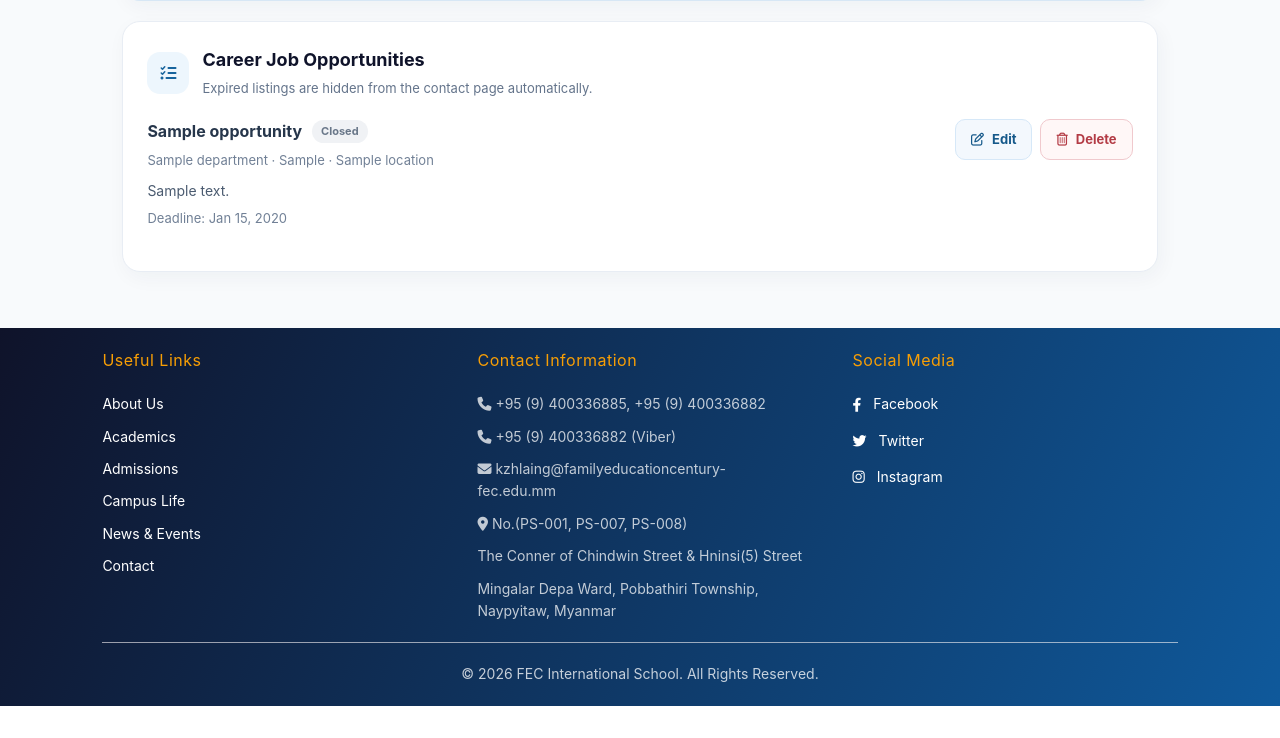
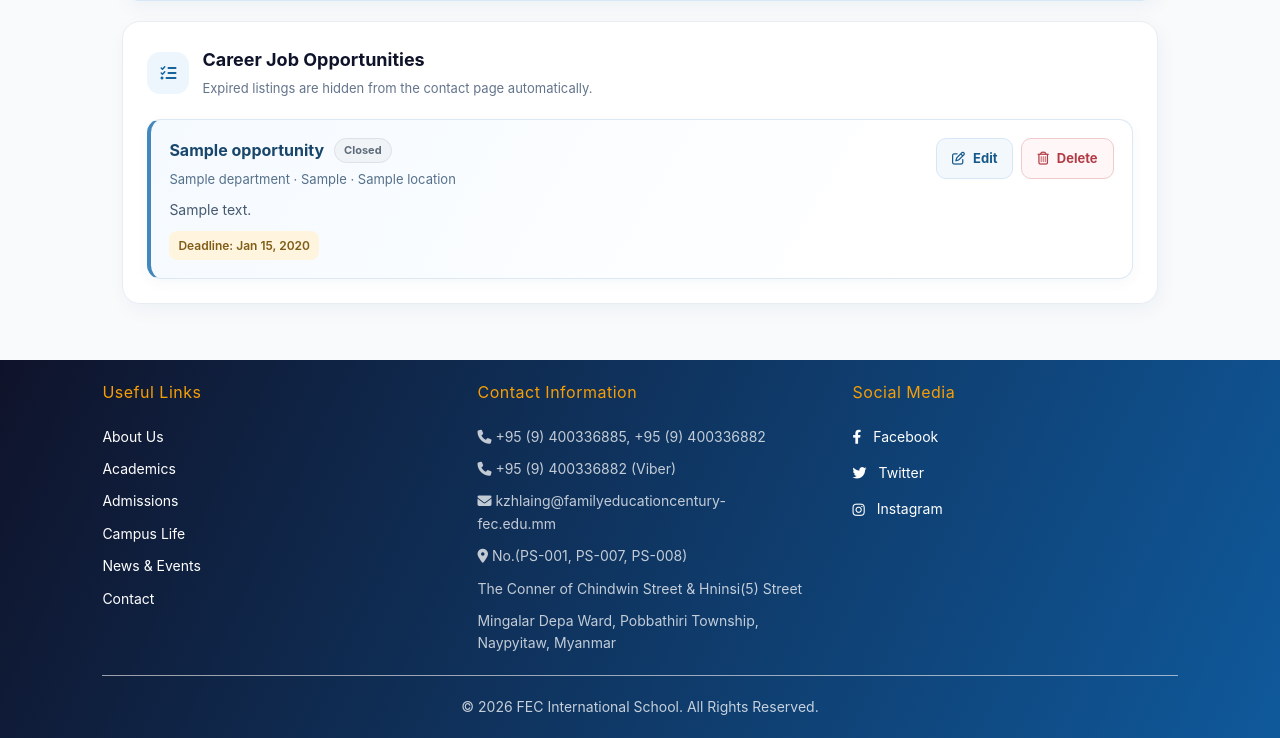
Before and after one commit to SwanHtet1117/FEC-School, a Laravel app: template resources/views/admin/career-opportunities.blade.php in a window 1280 px wide. Shown: the part 957-1695 px from the top of the page. Before the commit the page ends 1663 px from the top, so only its background shows below. Run offline with Laravel 12, Linux system fonts and the light colour scheme; the template is opened without the code that fills it: most values are stand-ins (such as "Sample title", 1, 10 or a date in 2020).

Commit message:
Edit the styles of job opportunity posts

```diff
--- a/public/css/admin-career-management.css
+++ b/public/css/admin-career-management.css
@@ -257,6 +257,7 @@
 
 .career-opportunity-list {
     display: grid;
+    gap: 12px;
 }
 
 .career-opportunity-item {
@@ -264,13 +265,20 @@
     align-items: flex-start;
     justify-content: space-between;
     gap: 20px;
-    padding: 18px 0;
-    border-top: 1px solid #18047b;
+    padding: 18px;
+    border: 1px solid #dce8f4;
+    border-left: 4px solid #4388bd;
+    border-radius: 14px;
+    background: linear-gradient(120deg, #f5faff 0%, #fff 78%);
+    box-shadow: 0 4px 14px rgba(31, 74, 112, .045);
+    transition: border-color .18s ease, box-shadow .18s ease, background .18s ease;
 }
 
-.career-opportunity-item:first-child {
-    padding-top: 0;
-    border-top: 0;
+.career-opportunity-item:hover {
+    border-color: #b8d3eb;
+    border-left-color: #2778b5;
+    background: linear-gradient(120deg, #eff7ff 0%, #fff 78%);
+    box-shadow: 0 8px 20px rgba(31, 74, 112, .09);
 }
 
 .career-opportunity-copy {
@@ -286,39 +294,54 @@
 
 .career-opportunity-title h3 {
     margin: 0;
-    color: #26364b;
+    color: #19466b;
     font-size: 16px;
 }
 
 .career-opportunity-status {
+    display: inline-flex;
+    align-items: center;
     padding: 3px 9px;
+    border: 1px solid transparent;
     border-radius: 999px;
     font-size: 11px;
     font-weight: 700;
 }
 
 .career-opportunity-status.open {
-    background: #e9f8ef;
-    color: #287844;
+    border-color: #b8e3c7;
+    background: #eaf8ef;
+    color: #216b3b;
 }
 
 .career-opportunity-status.closed {
-    background: #f0f2f5;
-    color: #697789;
+    border-color: #dce2e9;
+    background: #f1f4f7;
+    color: #5d6b7b;
 }
 
-.career-opportunity-meta,
-.career-opportunity-deadline {
+.career-opportunity-meta {
     margin: 6px 0 0;
-    color: #718096;
+    color: #55718b;
     font-size: 13px;
 }
 
 .career-opportunity-description {
     margin: 9px 0 0;
-    color: #4b5b70;
+    color: #46596f;
     font-size: 14px;
     line-height: 1.55;
+}
+
+.career-opportunity-deadline {
+    width: fit-content;
+    margin: 10px 0 0;
+    padding: 5px 9px;
+    border-radius: 8px;
+    background: #fff5df;
+    color: #805d17;
+    font-size: 12px;
+    font-weight: 600;
 }
 
 .career-opportunity-actions {
```
